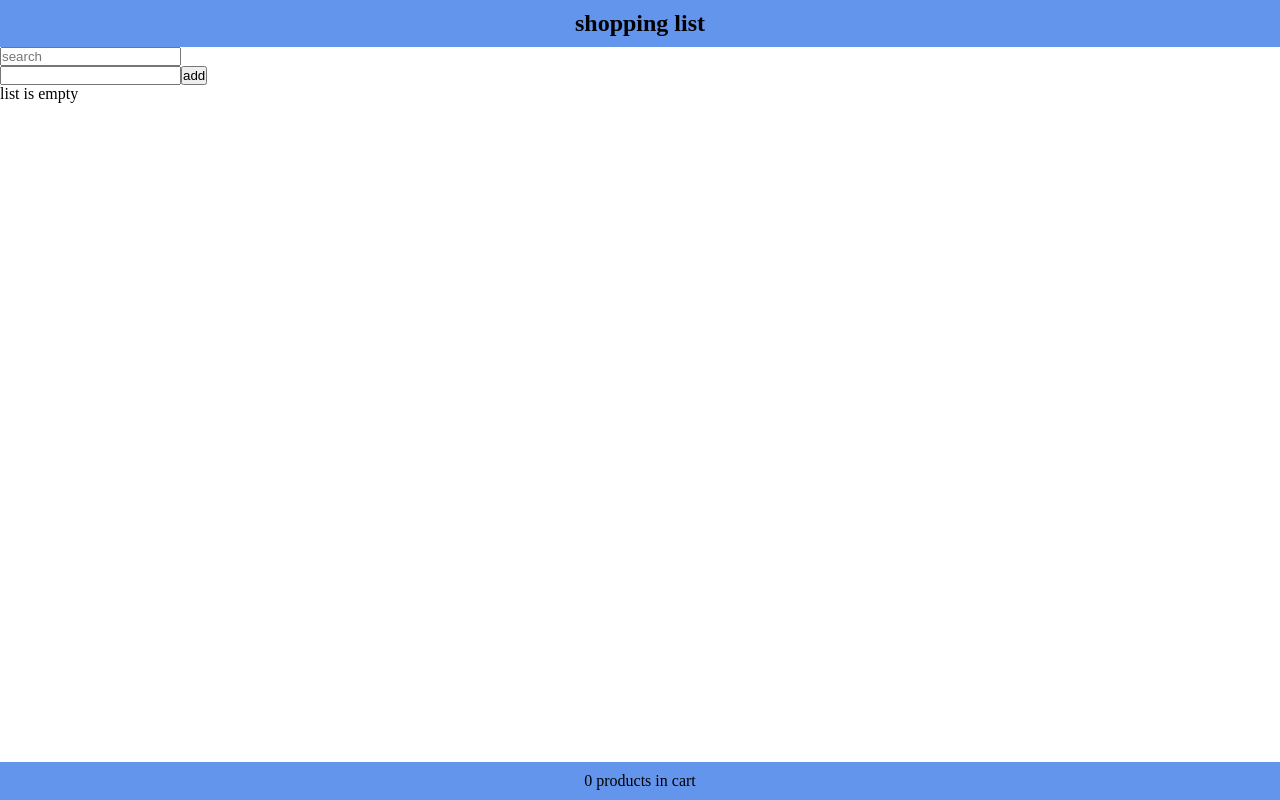
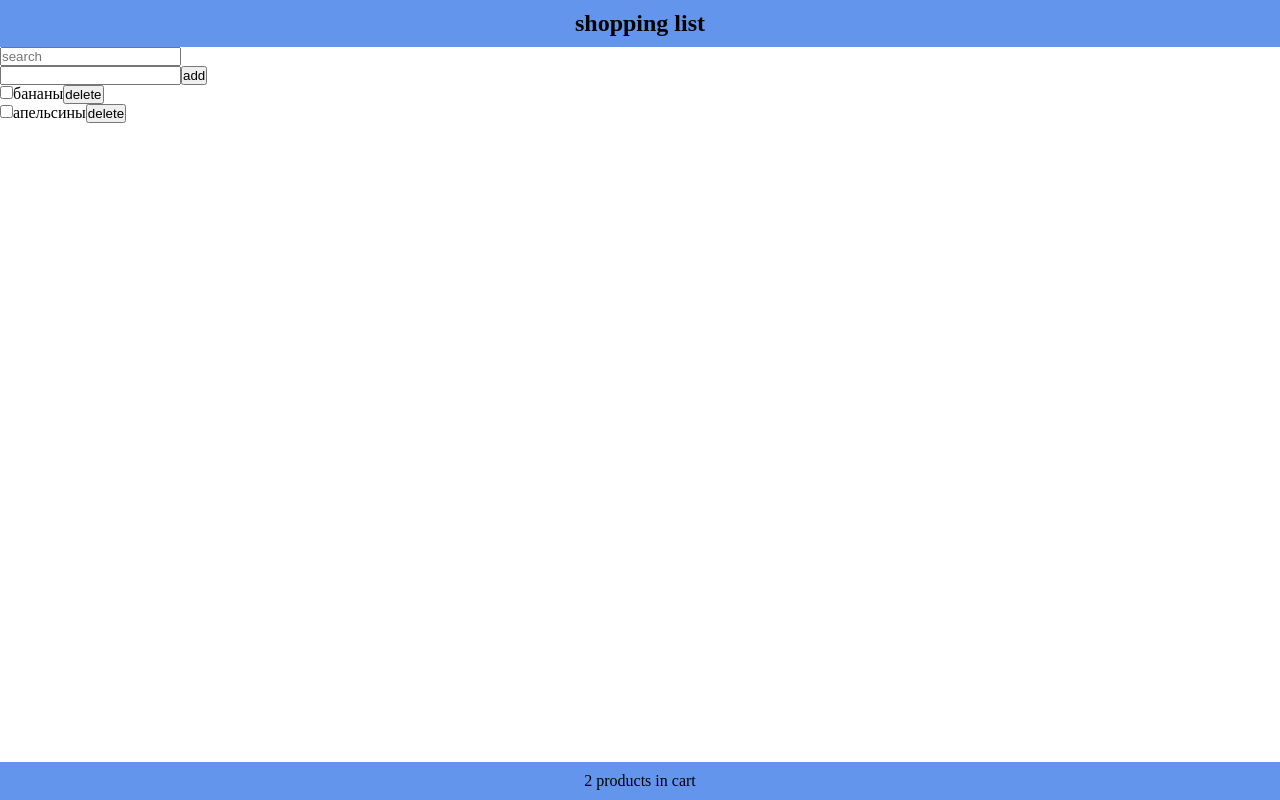
Before and after one commit to NikDoe/tsp, a React app: page / in a window 1280 px wide. Built offline with nearby package versions, Linux system fonts and the light colour scheme; data requests are answered from the project's data file; the HTML template or start-up script is replaced by a standard one.

Commit message:
typing fething data w/ errors hanlding easy variant

```diff
--- /dev/null
+++ b/data/db.json
@@ -0,0 +1,14 @@
+{
+    "items" : [
+        {
+            "id": 1,
+            "checked": false,
+            "text": "бананы"
+        },
+        {
+            "id": 2,
+            "checked": false,
+            "text": "апельсины"
+        }
+    ]
+}
--- a/src/App.tsx
+++ b/src/App.tsx
@@ -1,4 +1,4 @@
-import { FormEvent, useEffect, useState } from "react"
+import { useEffect, useState } from "react"
 import AddItem from "./components/AddItem"
 import Content from "./components/Content"
 import Footer from "./components/Footer"
@@ -7,20 +7,30 @@ import Searc from "./components/Search"
 import { IProduct } from "./types"
 
 function App() {
-	const [items, setItems] = useState<IProduct[]>(() => {
-		const value = window.localStorage.getItem("list")
-		if (value) {
-			return JSON.parse(value)
-		} else {
-			return []
-		}
-	})
+	const API_URL: string = "http://localhost:3500/items"
 
+	const [items, setItems] = useState<IProduct[]>([])
 	const [search, setSearch] = useState<string>("")
+	const [fetchError, setFetchError] = useState<string | null>(null)
+	const [isLoading, setIsloading] = useState<boolean>(true)
 
 	useEffect(() => {
-		localStorage.setItem("list", JSON.stringify(items))
-	}, [items])
+		const fetchItems = async (): Promise<void> => {
+			try {
+				const response = await fetch(API_URL)
+				if (!response.ok) throw new Error("the data was not uploaded successfully")
+				const products: IProduct[] = await response.json()
+				setItems(products)
+				setFetchError(null)
+			} catch (error) {
+				if (error instanceof Error) setFetchError(error.message)
+			} finally {
+				setIsloading(false)
+			}
+		}
+
+		fetchItems()
+	}, [])
 
 	const handleChecked = (id: number): void => {
 		const listItems = items.map(item =>
@@ -54,11 +64,17 @@ function App() {
 				setSearch={setSearch}
 			/>
 			<AddItem addItem={addItem} />
-			<Content
-				items={searchItems}
-				handleChecked={handleChecked}
-				handleDelete={deleteItem}
-			/>
+			<main>
+				{isLoading && <p style={{ textAlign: "center" }}>product loading..........</p>}
+				{fetchError && <p style={{ textAlign: "center", color: "red" }}>{fetchError}</p>}
+				{!fetchError && !isLoading && (
+					<Content
+						items={searchItems}
+						handleChecked={handleChecked}
+						handleDelete={deleteItem}
+					/>
+				)}
+			</main>
 			<Footer length={items.length} />
 		</div>
 	)
--- a/src/components/Content/index.tsx
+++ b/src/components/Content/index.tsx
@@ -10,7 +10,7 @@ interface IContent {
 
 const Content: FC<IContent> = ({ items, handleChecked, handleDelete }) => {
 	return (
-		<main className="main">
+		<>
 			{items.length !== 0 ? (
 				<List
 					items={items}
@@ -20,7 +20,7 @@ const Content: FC<IContent> = ({ items, handleChecked, handleDelete }) => {
 			) : (
 				<p>list is empty</p>
 			)}
-		</main>
+		</>
 	)
 }
 
--- a/src/index.css
+++ b/src/index.css
@@ -16,7 +16,7 @@
     text-align: center;
 }
 
-.main {
+main {
     flex-grow: 1;
 }
 
```
